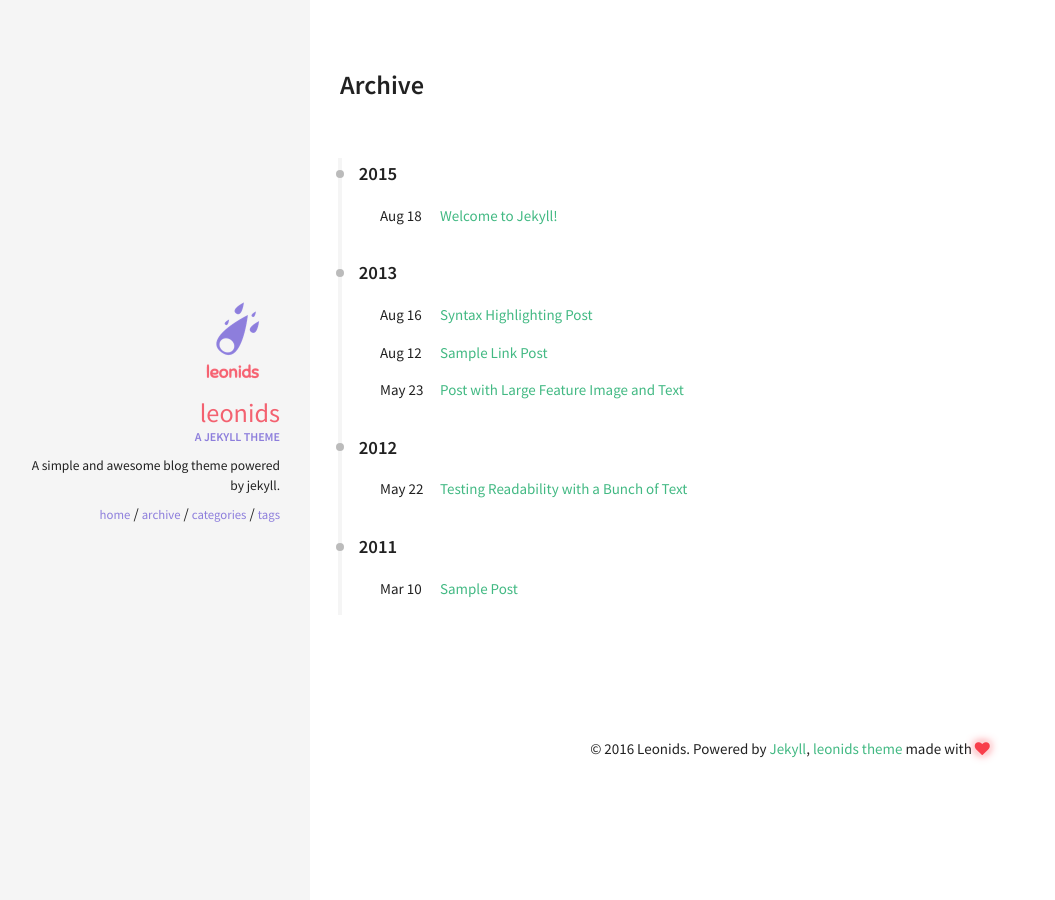
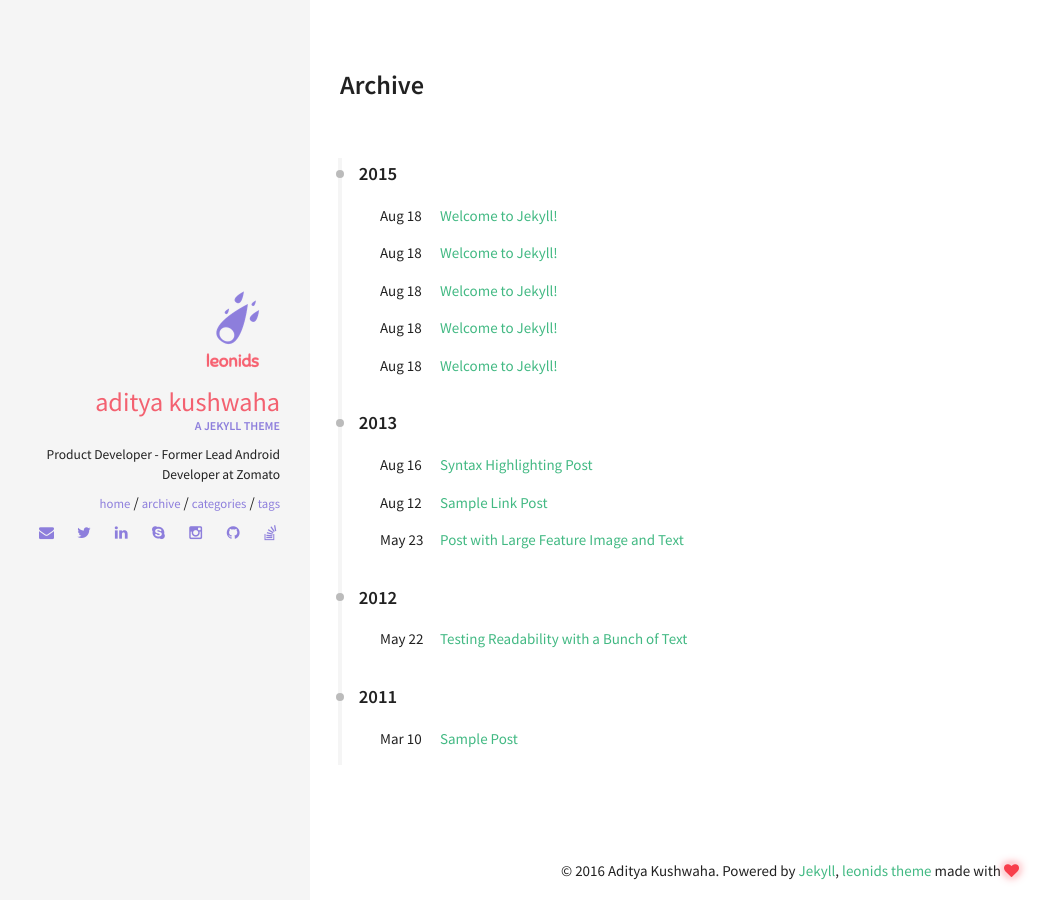
Before and after one commit to adityaKushwaha/adityaKushwaha.github.io, a Jekyll site: the page built from archive.html, in a window 1280 px wide. Shown: the whole page, without its empty margins (10-1065 px from the left). Built offline with Jekyll 4.4.1, drawn with Linux system fonts in a browser that asks for light colours.

Commit message:
to see how images work

```diff
--- a/_config.yml
+++ b/_config.yml
@@ -3,9 +3,9 @@
 # Site wide configuration
 ####################################
 #
-title: Leonids
-email:
-description: A simple and awesome blog theme powered by jekyll.
+title: Aditya Kushwaha
+email: contact.kushwaha@gmail.com
+description: Product Developer - Former Lead Android Developer at Zomato
 url: # the base hostname & protocol for your site
 
 
@@ -33,13 +33,13 @@ kramdown:
 ####################################
 #
 owner:
-  name: Leonids
+  name: Aditya Kushwaha
   avatar: leonids-logo.png
   job: "A jekyll theme"
-  bio: "A simple and awesome blog theme powered by jekyll."
-  email:
+  bio: "Product Developer - Former Lead Android Developer at Zomato"
+  email: contact.kushwaha@gmail.com
   disqus-shortname:
-  twitter: #username
+  twitter: kushwaha_aditya
   facebook: #username
   google:
     plus: #username
@@ -48,13 +48,13 @@ owner:
     ad-client:
     ad-slot:
   bing-verify:
-  github: #username
+  github: adityaKushwaha
   gitlab: #username
-  stackoverflow: #123456/username   from a "http://stackoverflow.com/users/123456/username" link
-  linkedin: #username
-  skype: #username
+  stackoverflow: 1724697/kushwaha
+  linkedin: adityakushwaha
+  skype: aditya.kushwaha
   xing: #username
-  instagram: #username
+  instagram: instalitre
   lastfm: #username
   tumblr: #username
   pinterest: #username
```
Also changed, not shown: _posts/2016-01-01-v6.md (added, +28 -0 lines), _posts/2016-02-01-v7.md (added, +28 -0 lines), _posts/2016-03-01-v8.md (added, +28 -0 lines), _posts/2016-04-01-v9.md (added, +28 -0 lines), 1 other file.
